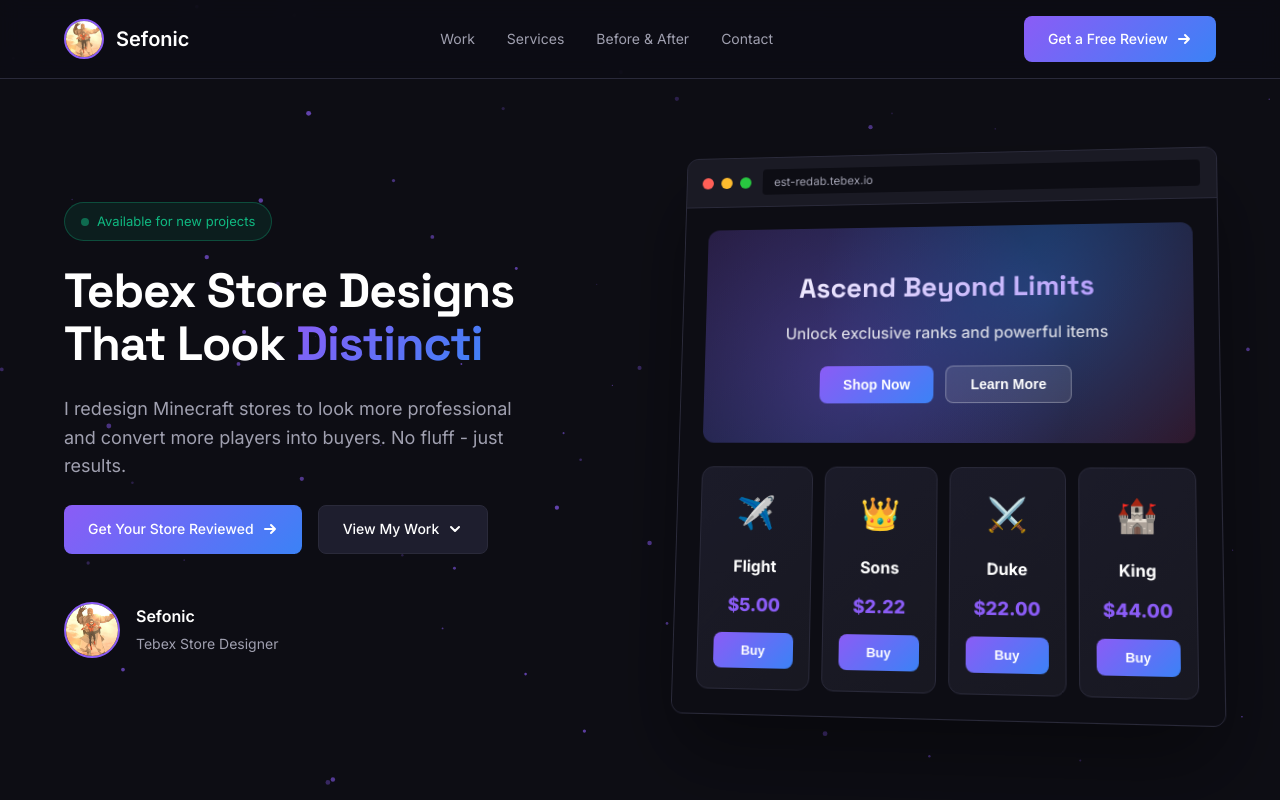
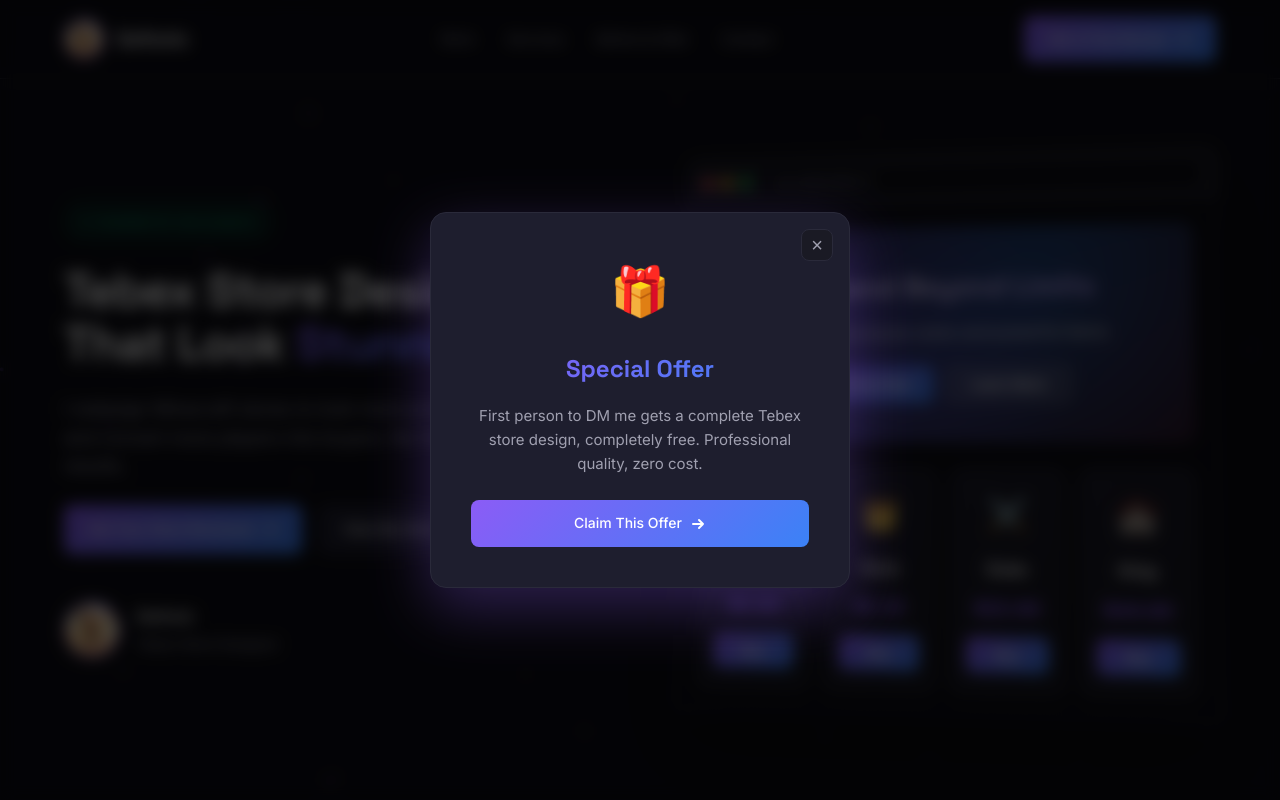
Before and after one commit to Sefonic/PortfolioSefonic, a website built with Vite: page pftbx/index.html in a window 1280 px wide. Shown: the top 800 px of the page. Built offline with nearby package versions, Linux system fonts and the light colour scheme.

Commit message:
- Insert popup HTML structure with icon, title, description, and claim button - Add CSS styles for popup overlay, content, animations, and close button interactions - Implement JS to display popup after 3 seconds delay and handle close on button or outside click - Update typing text phrases for better emphasis on professionalism and value - Fix minor punctuation issues in multiple paragraphs for improved readability

```diff
--- a/pftbx/index.html
+++ b/pftbx/index.html
@@ -11,6 +11,21 @@
   </head>
   <body>
     <canvas id="particles"></canvas>
+
+    <div id="popup" class="popup">
+      <div class="popup-content">
+        <button class="popup-close" id="popup-close">&times;</button>
+        <div class="popup-icon">🎁</div>
+        <h3>Special Offer</h3>
+        <p>First person to DM me gets a complete Tebex store design, completely free. Professional quality, zero cost.</p>
+        <a href="https://discord.com/users/SEFONIC" target="_blank" class="btnprimary popup-btn">
+          Claim This Offer
+          <svg width="16" height="16" viewBox="0 0 16 16" fill="none">
+            <path d="M3 8H13M13 8L9 4M13 8L9 12" stroke="currentColor" stroke-width="2" stroke-linecap="round" stroke-linejoin="round"/>
+          </svg>
+        </a>
+      </div>
+    </div>
 
     <header>
       <div class="container">
@@ -44,7 +59,7 @@
             Tebex Store Designs That Look
             <span class="gradienttext" id="typing-text">Professional</span>
           </h1>
-          <p>I redesign Minecraft stores to look more professional and convert more players into buyers. No fluff - just results.</p>
+          <p>I redesign Minecraft stores to look more professional and convert more players into buyers. No fluff, just results.</p>
           <div class="herobuttons">
             <a href="https://discord.com/users/SEFONIC" target="_blank" class="btnprimary">
               Get Your Store Reviewed
@@ -162,7 +177,7 @@
         <div class="sectionheader">
           <span class="sectiontag">PORTFOLIO</span>
           <h2>See What a Redesign Actually Looks Like</h2>
-          <p>Improved layout, better product visibility and a professional design - built to increase conversions, not just look good.</p>
+          <p>Improved layout, better product visibility and a professional design built to increase conversions, not just look good.</p>
         </div>
         <div class="noprojects">
           <svg width="64" height="64" viewBox="0 0 64 64" fill="none">
@@ -304,7 +319,7 @@
           <div class="contactbg"></div>
           <span class="freebadge">FREE REVIEW</span>
           <h2>Want a Better Tebex Store?</h2>
-          <p>I can review your store and suggest improvements - for free. No obligation, no sales pitch. Just honest feedback on what would increase your revenue.</p>
+          <p>I can review your store and suggest improvements for free. No obligation, no sales pitch. Just honest feedback on what would increase your revenue.</p>
           <a href="https://discord.com/users/SEFONIC" target="_blank" class="btnprimary discordbtn">
             <svg width="24" height="24" viewBox="0 0 24 24" fill="currentColor">
               <path d="M20.317 4.37a19.791 19.791 0 0 0-4.885-1.515.074.074 0 0 0-.079.037c-.21.375-.444.864-.608 1.25a18.27 18.27 0 0 0-5.487 0 12.64 12.64 0 0 0-.617-1.25.077.077 0 0 0-.079-.037A19.736 19.736 0 0 0 3.677 4.37a.07.07 0 0 0-.032.027C.533 9.046-.32 13.58.099 18.057a.082.082 0 0 0 .031.057 19.9 19.9 0 0 0 5.993 3.03.078.078 0 0 0 .084-.028 14.09 14.09 0 0 0 1.226-1.994.076.076 0 0 0-.041-.106 13.107 13.107 0 0 1-1.872-.892.077.077 0 0 1-.008-.128 10.2 10.2 0 0 0 .372-.292.074.074 0 0 1 .077-.01c3.928 1.793 8.18 1.793 12.062 0a.074.074 0 0 1 .078.01c.12.098.246.198.373.292a.077.077 0 0 1-.006.127 12.299 12.299 0 0 1-1.873.892.077.077 0 0 0-.041.107c.36.698.772 1.362 1.225 1.993a.076.076 0 0 0 .084.028 19.839 19.839 0 0 0 6.002-3.03.077.077 0 0 0 .032-.054c.5-5.177-.838-9.674-3.549-13.66a.061.061 0 0 0-.031-.03zM8.02 15.33c-1.183 0-2.157-1.085-2.157-2.419 0-1.333.956-2.419 2.157-2.419 1.21 0 2.176 1.096 2.157 2.42 0 1.333-.956 2.418-2.157 2.418zm7.975 0c-1.183 0-2.157-1.085-2.157-2.419 0-1.333.955-2.419 2.157-2.419 1.21 0 2.176 1.096 2.157 2.42 0 1.333-.946 2.418-2.157 2.418z"/>
--- a/pftbx/src/script.js
+++ b/pftbx/src/script.js
@@ -1,5 +1,5 @@
 const typingText = document.getElementById('typing-text');
-const phrases = ['Professional', 'Distinctive', 'Revenue-Driven', 'Conversion-Focused'];
+const phrases = ['Professional', 'Stunning', 'Profitable', 'Elite'];
 let phraseIndex = 0;
 let charIndex = 0;
 let isDeleting = false;
@@ -93,3 +93,20 @@
   canvas.width = window.innerWidth;
   canvas.height = window.innerHeight;
 });
+
+const popup = document.getElementById('popup');
+const popupClose = document.getElementById('popup-close');
+
+setTimeout(() => {
+  popup.classList.add('show');
+}, 3000);
+
+popupClose.addEventListener('click', () => {
+  popup.classList.remove('show');
+});
+
+popup.addEventListener('click', (e) => {
+  if (e.target === popup) {
+    popup.classList.remove('show');
+  }
+});
--- a/pftbx/src/style.css
+++ b/pftbx/src/style.css
@@ -1055,3 +1055,96 @@
     grid-template-columns: repeat(2, 1fr);
   }
 }
+
+.popup {
+  position: fixed;
+  top: 0;
+  left: 0;
+  right: 0;
+  bottom: 0;
+  background: rgba(0, 0, 0, 0.7);
+  backdrop-filter: blur(8px);
+  z-index: 1000;
+  display: flex;
+  align-items: center;
+  justify-content: center;
+  opacity: 0;
+  visibility: hidden;
+  transition: opacity 0.3s, visibility 0.3s;
+}
+
+.popup.show {
+  opacity: 1;
+  visibility: visible;
+}
+
+.popup-content {
+  background: var(--bg-card);
+  border: 1px solid var(--border);
+  border-radius: 16px;
+  padding: 40px;
+  max-width: 420px;
+  text-align: center;
+  position: relative;
+  transform: scale(0.9);
+  transition: transform 0.3s;
+  box-shadow: 0 20px 60px rgba(139, 92, 246, 0.3);
+}
+
+.popup.show .popup-content {
+  transform: scale(1);
+}
+
+.popup-close {
+  position: absolute;
+  top: 16px;
+  right: 16px;
+  background: var(--bg-secondary);
+  border: 1px solid var(--border);
+  color: var(--text-secondary);
+  width: 32px;
+  height: 32px;
+  border-radius: 8px;
+  font-size: 20px;
+  cursor: pointer;
+  display: flex;
+  align-items: center;
+  justify-content: center;
+  transition: background 0.2s, border-color 0.2s, color 0.2s;
+}
+
+.popup-close:hover {
+  background: var(--bg-primary);
+  border-color: var(--accent-purple);
+  color: var(--text-primary);
+}
+
+.popup-icon {
+  font-size: 48px;
+  margin-bottom: 20px;
+}
+
+.popup-content h3 {
+  font-size: 24px;
+  font-weight: 700;
+  margin-bottom: 16px;
+  font-family: 'Space Grotesk', 'Inter', sans-serif;
+  background: var(--gradient);
+  -webkit-background-clip: text;
+  -webkit-text-fill-color: transparent;
+  background-clip: text;
+}
+
+.popup-content p {
+  font-size: 15px;
+  color: var(--text-secondary);
+  margin-bottom: 24px;
+  line-height: 1.6;
+}
+
+.popup-btn {
+  width: 100%;
+  justify-content: center;
+  padding: 14px 24px;
+  font-size: 15px;
+}
```
